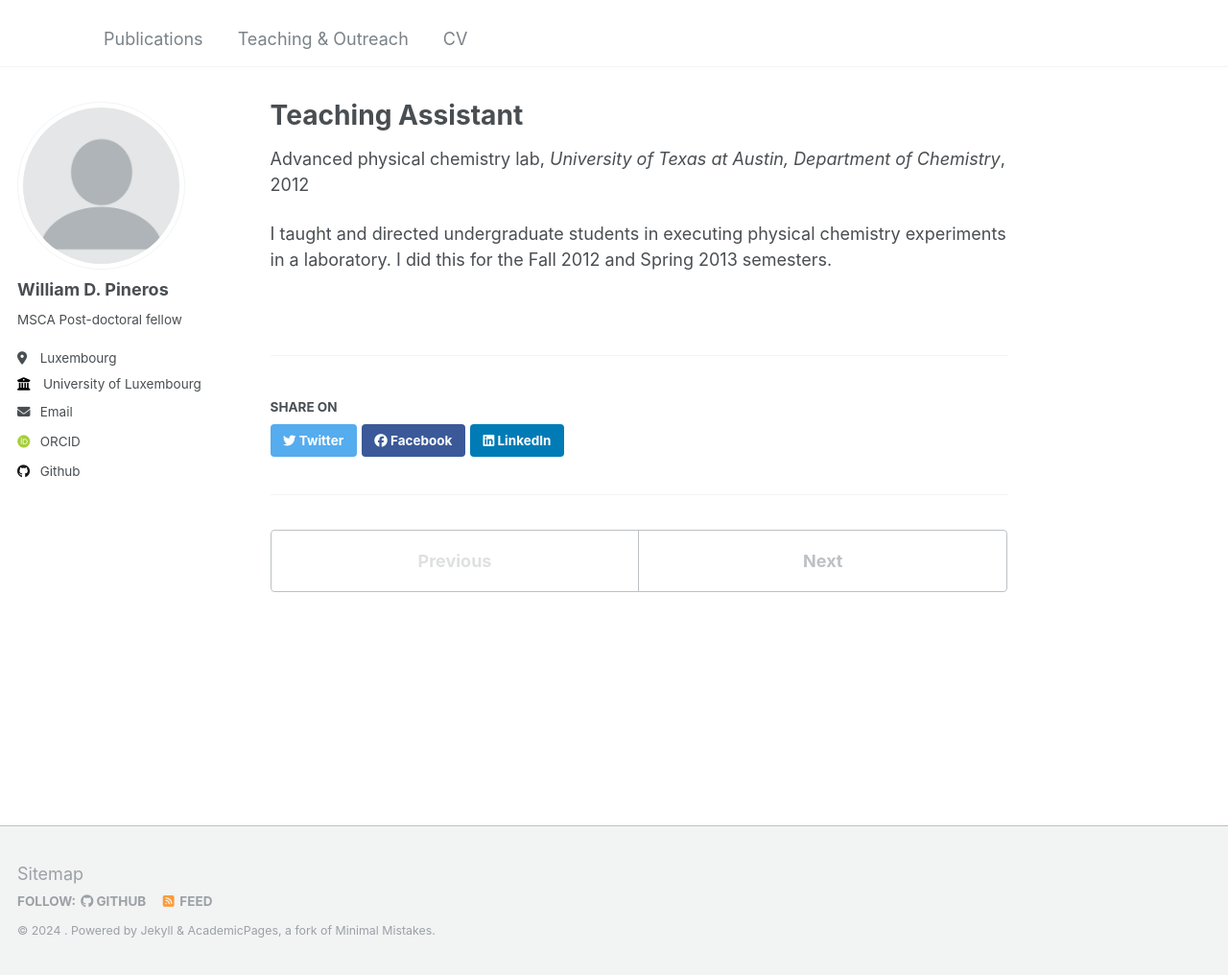
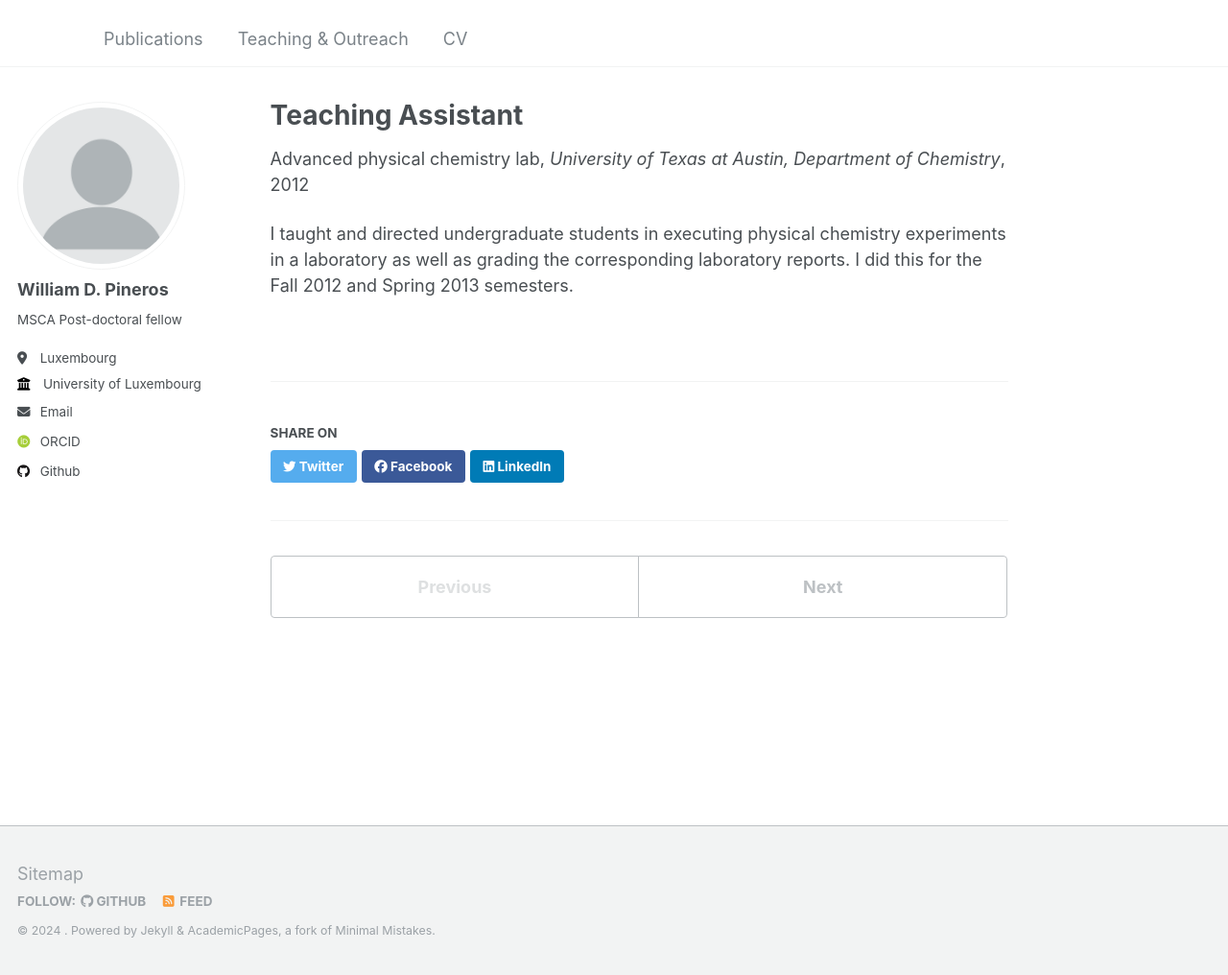
Before and after one commit to wpineros/p, a Jekyll site: the page built from _teaching/2012_UT.md, in a window 1280 px wide and 1016 px high. Shown: the whole window at 96% size. Built offline with Jekyll 4.4.1, drawn with Linux system fonts in a browser that asks for light colours; some web fonts are replaced.

Commit message:
Update 2012_UT.md

```diff
--- a/_teaching/2012_UT.md
+++ b/_teaching/2012_UT.md
@@ -8,4 +8,4 @@ date: 2012-08-01
 location: "Austin, USA"
 ---
 
-I taught and directed undergraduate students in executing physical chemistry experiments in a laboratory. I did this for the Fall 2012 and Spring 2013 semesters.
+I taught and directed undergraduate students in executing physical chemistry experiments in a laboratory as well as grading the corresponding laboratory reports. I did this for the Fall 2012 and Spring 2013 semesters.
```
